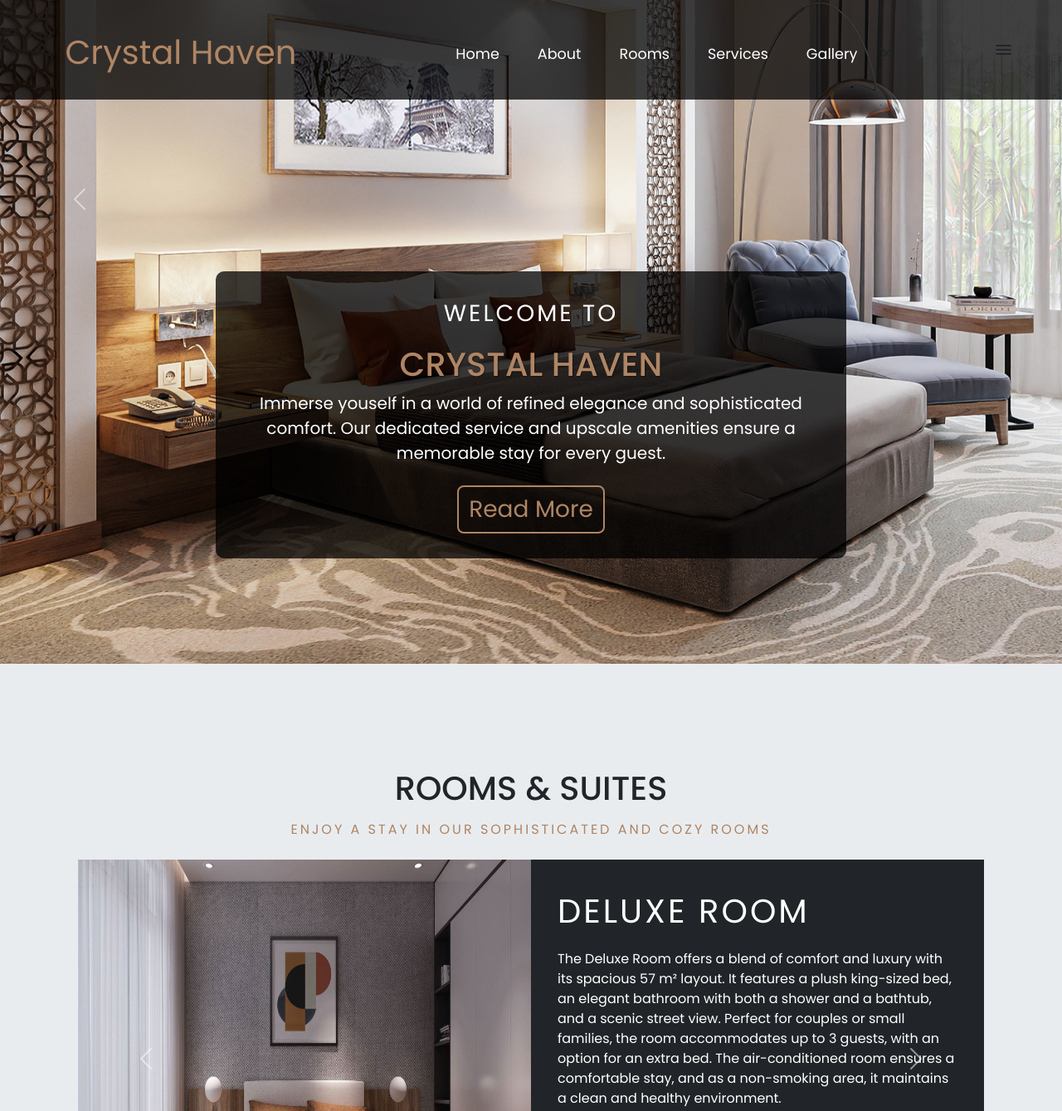
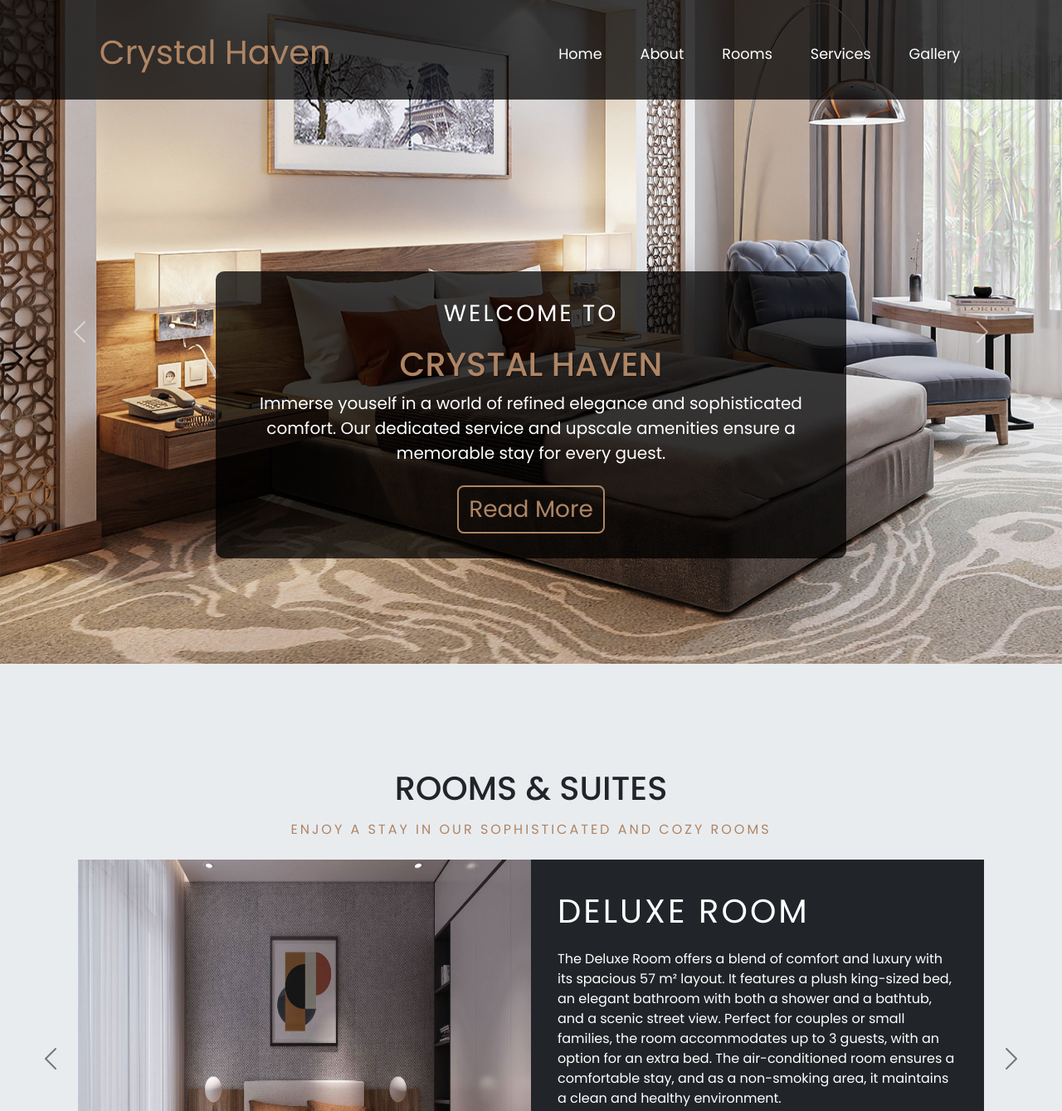
Before and after one commit to Aayush-Hajrani/Crystal-Haven, a plain HTML site: page rooms.html in a window 1280 px wide. Shown: the top 1339 px of the page at 83% size. Drawn offline with nearby package versions, Linux system fonts and the light colour scheme.

Commit message:
Add files via upload

```diff
--- a/rooms.html
+++ b/rooms.html
@@ -61,12 +61,12 @@
                   <img src="images/family.jpg" class="d-block w-100 h-100 object-fit-cover" alt="...">
                 </div>
               </div>
-              <button class="carousel-control-prev" type="button" data-bs-target="#carouselExampleInterval"
+              <button class="carousel-control-prev hero-carousel-btn" type="button" data-bs-target="#carouselExampleInterval"
                 data-bs-slide="prev">
                 <span class="carousel-control-prev-icon" aria-hidden="true"></span>
                 <span class="visually-hidden">Previous</span>
               </button>
-              <button class="carousel-control-next" type="button" data-bs-target="#carouselExampleInterval"
+              <button class="carousel-control-next hero-carousel-btn" type="button" data-bs-target="#carouselExampleInterval"
                 data-bs-slide="next">
                 <span class="carousel-control-next-icon" aria-hidden="true"></span>
                 <span class="visually-hidden">Next</span>
@@ -275,7 +275,7 @@
                 <div class="carousel-item">
                   <div class="row g-0">
                     <div class="col-12 col-lg-6">
-                      <img src="images/family.jpgnb" class="d-block h-100 w-100" alt="...">
+                      <img src="images/family.jpg" class="d-block h-100 w-100" alt="...">
                     </div>
                     <div class="col-12 col-lg-6 room-content">
                       <div class="p-0 p-md-3 d-flex align-items-center">
@@ -336,16 +336,19 @@
 
               </div>
               <button class="carousel-control-prev" type="button" data-bs-target="#carouselExample" data-bs-slide="prev">
-                <span class="carousel-control-prev-icon" aria-hidden="true"></span>
+                <span class="carousel-control-prev-icon slider-prev" aria-hidden="true"></span>
                 <span class="visually-hidden">Previous</span>
               </button>
               <button class="carousel-control-next" type="button" data-bs-target="#carouselExample" data-bs-slide="next">
-                <span class="carousel-control-next-icon" aria-hidden="true"></span>
+                <span class="carousel-control-next-icon slider-next" aria-hidden="true"></span>
                 <span class="visually-hidden">Next</span>
               </button>
+
+
             </div>
           </div>
         </div>
+
       </section>
 
 
--- a/style.css
+++ b/style.css
@@ -107,6 +107,10 @@ nav ul li a:hover {
     color: #af8564;
 }
 
+.nav-icon{
+    display: none;
+}
+
 /* ---------------------------------HERO SECTION--------------------------- */
 
 .hero-info {
@@ -125,6 +129,10 @@ nav ul li a:hover {
     margin-top: 100px;
 }
 
+.hero-carousel-btn{
+transform: translateY(0) !important;
+z-index: 5;
+}
 /* ----------------------------------ABOUT SECTION---------------------- */
 
 .material-icons {
@@ -150,6 +158,20 @@ nav ul li a:hover {
 .carousel-control-prev,
 .carousel-control-next {
     transform: translateY(-20%);
+}
+
+.slider-next{
+right: -70%;
+position: relative;
+}
+
+.slider-prev{
+left: -70%;
+position: relative;
+}
+
+.rooms .carousel-control-next-icon,.rooms .carousel-control-prev-icon{
+    filter: invert(100%);
 }
 
 /* -------------------------FACILTIES SECTION------------------------ */
```
Also changed, not shown: about.html (+2 -2 lines), gallery.html (+2 -2 lines), services.html (+2 -2 lines).
